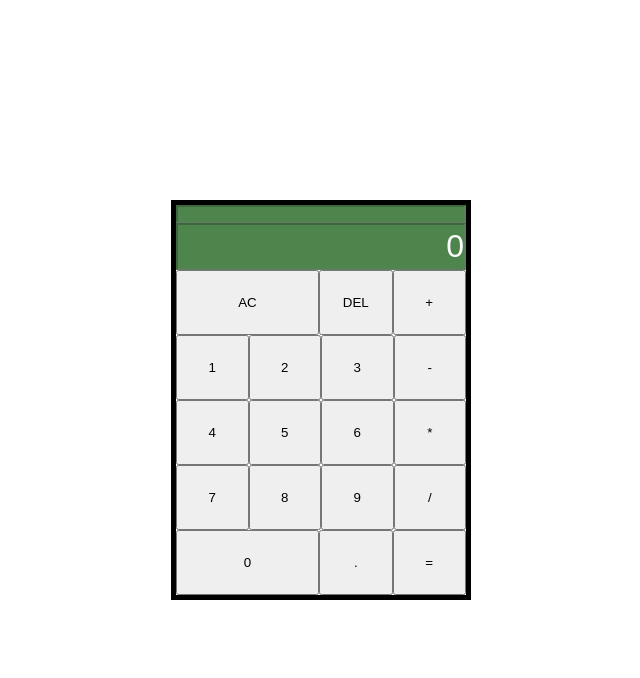
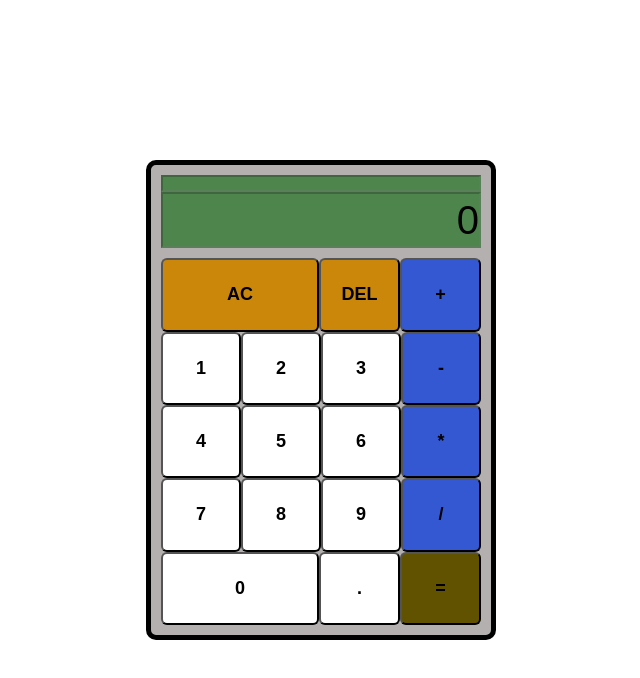
Before and after one commit to antonhopingforpeace/Calculator, a plain HTML site: page index.html in a window 1280 px wide. Shown: the whole page, without its empty margins (319-959 px from the left). Drawn offline with Linux system fonts and the light colour scheme.

Commit message:
Style calculator. Remove all erros. Make it nice

```diff
--- a/calculatorCode.js
+++ b/calculatorCode.js
@@ -72,6 +72,15 @@ function calculateResult(){
             hiddenScreen.value=" ";
         }
 
+        if(displayScreen.value.length>13){
+            if(displayScreen.value[displayScreen.value.length-4]=="e"||displayScreen.value[displayScreen.value.length-3]=="e"){
+                let placeOfE= displayScreen.value.indexOf("e");
+                displayScreen.value = displayScreen.value.slice(0,13-displayScreen.value.slice(placeOfE).length)+displayScreen.value.slice(placeOfE)
+            }
+            else{
+                displayScreen.value = displayScreen.value.slice(0,13);
+            }
+        }
         return displayScreen.value;
     }
 }
@@ -88,6 +97,7 @@ function clearScreen(){
 }
 
 let flag=false;
+let hiddenFlag=true;
 
 function addCalc(){
 
@@ -115,15 +125,22 @@ function addCalc(){
         else if(val==0 && (digit=="+" || digit=="-" || digit=="*" || digit=="/")){
             return;
         }
+        else if((digit=="+" || digit=="-" || digit=="*" || digit=="/")&&!hiddenFlag){
+            return
+        }
         else if(digit=="+" || digit=="-" || digit=="*" || digit=="/"){
+            if(val[val.length-1]===" "){
+                return;
+            }
             if(hiddenScreen.value==" "){
                 hiddenScreen.value="";
             }
             if(hiddenScreen.value==""){
                 hiddenScreen.value=val+digit;
-                val="";
+                val+=" ";
             }
             else if(hiddenScreen.value!=""){
+                hiddenFlag=false;
                 flag=true;
                 val = calculateResult();
                 hiddenScreen.value = val+digit;
@@ -131,6 +148,10 @@ function addCalc(){
 
         }
         else{
+            if(val.length==13){
+                return;
+            }
+            hiddenFlag=true;
             if(flag){
                 val=digit;
                 flag=false;
@@ -139,7 +160,12 @@ function addCalc(){
                 if(digit=="." && val.indexOf(".")!=-1){
                     return;
                 }
-                val+=digit;
+                if(val[val.length-1]===" "){
+                    val=digit;
+                }
+                else{
+                    val+=digit;
+                }
             }
         }
     }
@@ -157,6 +183,16 @@ const arrOfCalc = [addKey,subtractKey,multiplyKey,divideKey,decimalKey];
 for(let i=0;i<arrOfCalc.length;i++){
     arrOfCalc[i].addEventListener("click",addCalc);
 }
+for(let i=0;i<arrOfCalc.length-1;i++){
+    arrOfCalc[i].addEventListener('focus', (e) => {
+        e.target.style.backgroundColor = 'Blue';
+    });
+}
+for(let i=0;i<arrOfCalc.length-1;i++){
+    arrOfCalc[i].addEventListener('blur', (e) => {
+        e.target.style.backgroundColor = '';
+    });
+}
 
 function addNumber(){
     if(hiddenScreen.value==""){
@@ -168,12 +204,7 @@ function addNumber(){
     }
 }
 
-// function refreshNumber(){
-
-// }
-
 equalKey.addEventListener("click",calculateResult);
-//equalKey.addEventListener("click",refreshNumber);
 
 clearKey.addEventListener("click",clearScreen);
 
--- a/calculatorStyle.css
+++ b/calculatorStyle.css
@@ -12,11 +12,14 @@ body{
 }
 
 #calculator{
-    height:50vh;
-    width:300px;
+    border-radius: 10px;
+    height:60vh;
+    width:350px;
     border:black solid 5px;
     display:flex;
     flex-direction:column;
+    padding: 10px;
+    background-color: rgb(180, 176, 176);
 }
 
 
@@ -24,6 +27,7 @@ body{
     flex:1;
     display:flex;
     flex-direction: column;
+    padding-bottom: 10px;
 }
 
 .first-row,
@@ -47,12 +51,12 @@ body{
 }
 
 #display{
-    flex:3;
+    flex:4;
     background-color:rgb(77, 133, 77);
-    font-size: xx-large;
+    font-size: 40px;
     width:100%;
     text-align: right;
-    color: white;
+    color: black;
     cursor:none;
     caret-color: transparent;
 }
@@ -67,3 +71,34 @@ body{
     cursor:none;
     caret-color: transparent;
 }
+
+.number,
+.decimal,
+.clear,
+.delete,
+.add,
+.subtract,
+.division,
+.multiply,
+.delete,
+.result{
+    font-weight:bolder;
+    font-size:large;
+    background-color: rgb(51, 88, 209);
+    border-radius: 6px;
+}
+.number,
+.decimal{
+    background-color: white;
+}
+.clear,
+.delete{
+    background-color: rgb(202, 135, 10);
+}
+.result{
+    background-color: rgb(97, 82, 0);
+}
+
+.key:hover{
+    font-size:150%;
+}
```
